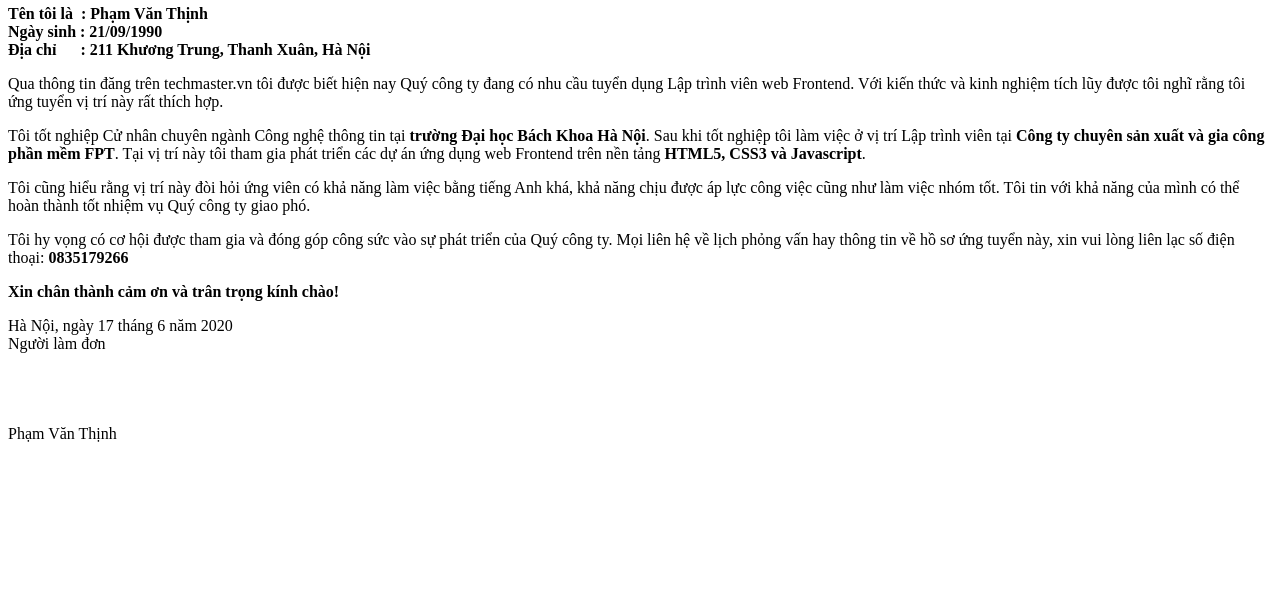
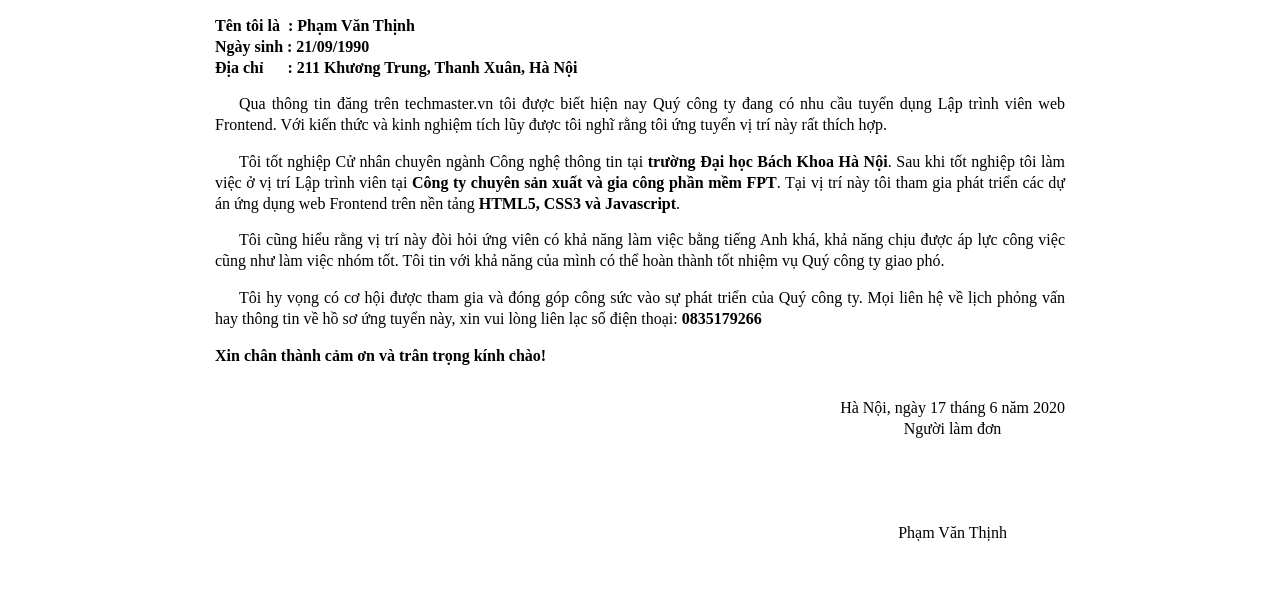
Before and after one commit to phamthjnh/phamthjnh.github.io, a plain HTML site: page index.html in a window 1280 px wide. Shown: the part 195-800 px from the top of the page. Drawn offline with Linux system fonts and the light colour scheme.

Commit message:
them link css

```diff
--- a/index.html
+++ b/index.html
@@ -3,7 +3,8 @@
 <head>
     <meta charset="UTF-8">
     <meta name="viewport" content="width=device-width, initial-scale=1.0">
-    <title>Document</title>
+    <title>Don xin viec</title>
+    <link rel="stylesheet" href="index.css">
 </head>
 <body>
     <p class="center">
```
